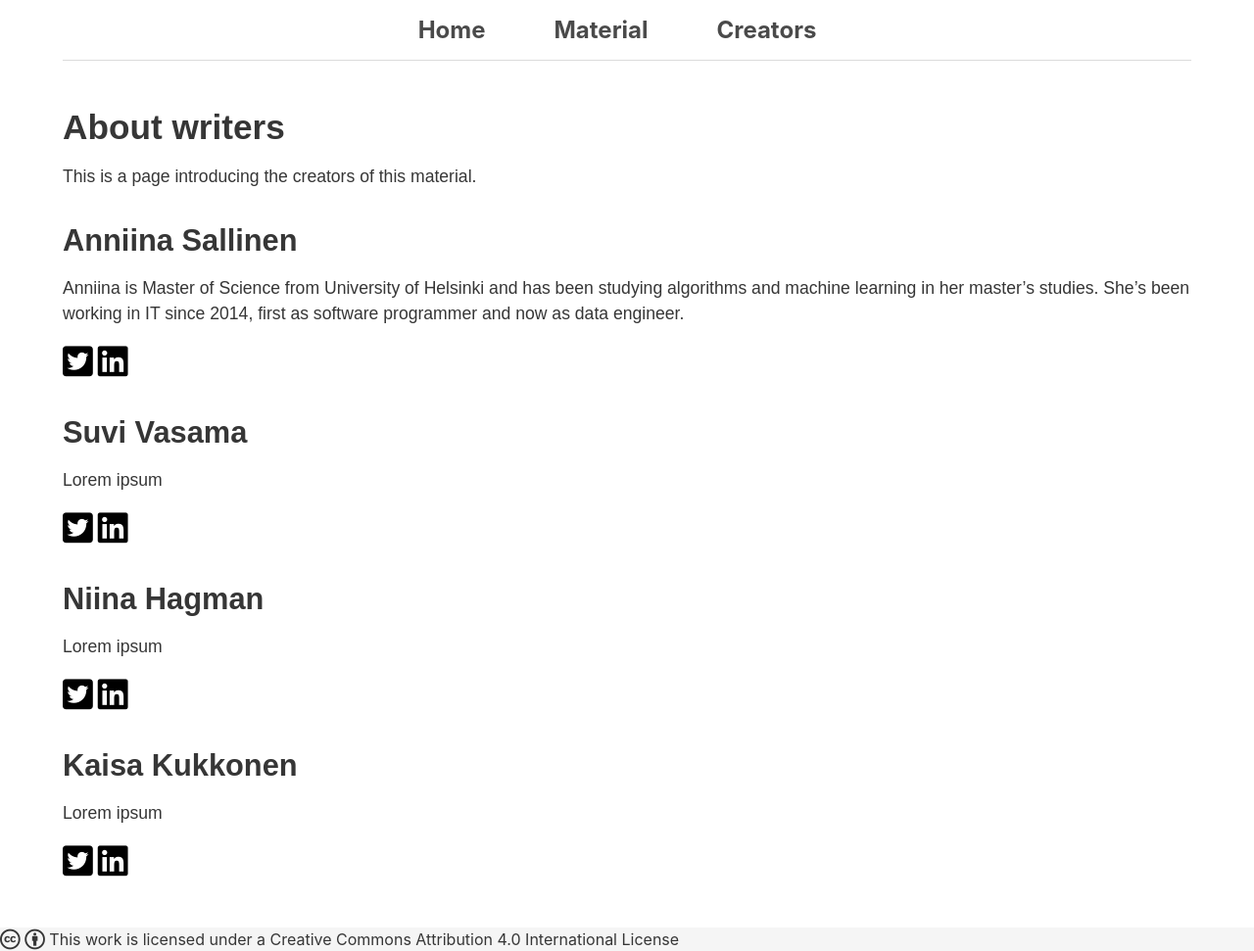
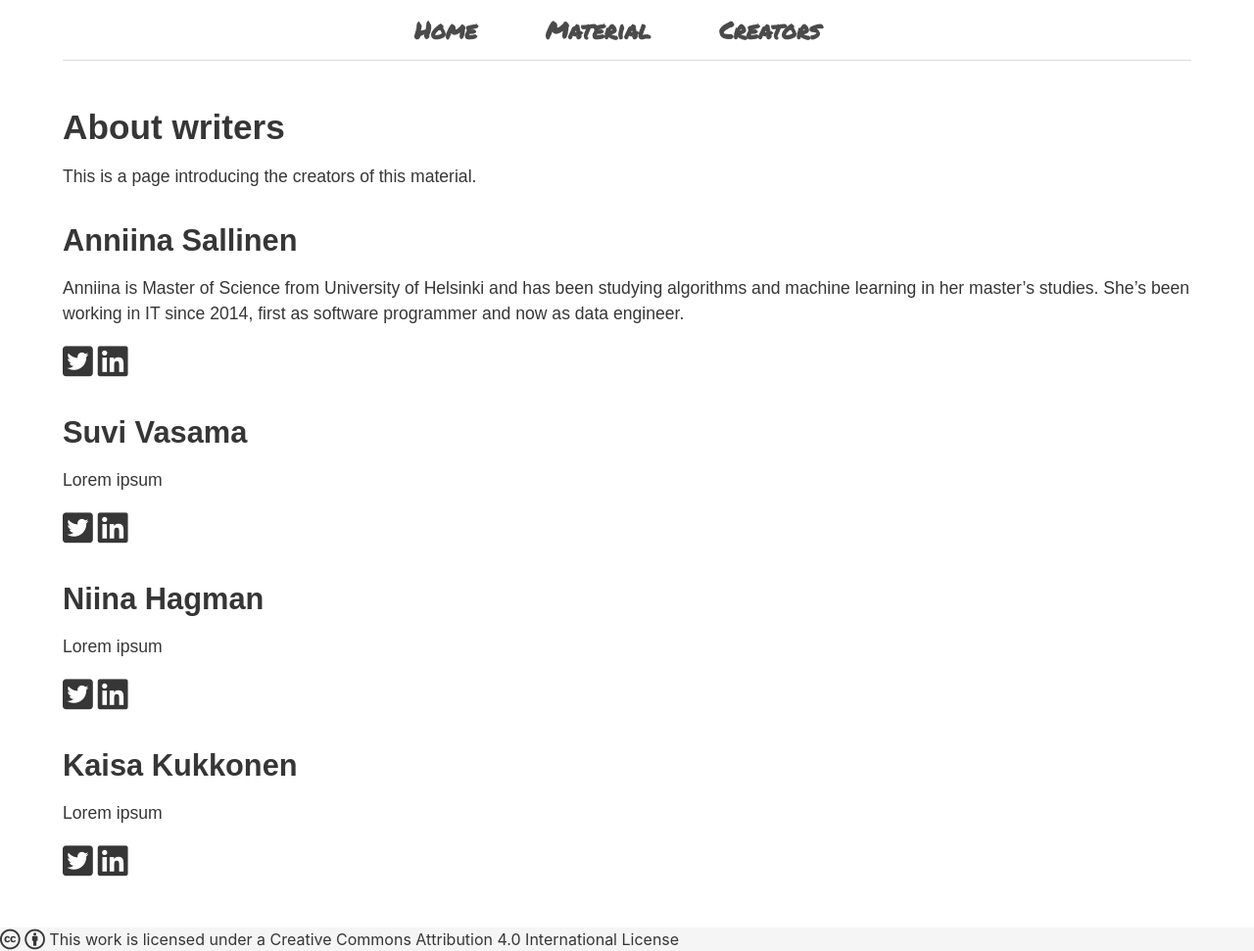
Before and after one commit to OSlevelUPkoodarit/OSlevelUPkoodarit.github.io, a Jekyll site: the page built from creators.md, in a window 1280 px wide. Shown: the part 640-1611 px from the top of the page at 98% size. Built offline with Jekyll 4.4.1, drawn with Linux system fonts in a browser that asks for light colours; nearby versions of some CDN libraries.

Commit message:
some fixes

```diff
--- a/css/main.css
+++ b/css/main.css
@@ -1,5 +1,6 @@
 @import url('https://fonts.googleapis.com/css?family=Nunito:300,400');
 @import url('https://fonts.googleapis.com/css?family=Permanent+Marker');
+@import url('https://fonts.googleapis.com/css?family=M+PLUS+Rounded+1c');
 
 body {
     width: 100%;
@@ -88,7 +89,7 @@ a {
 }
 
 .content a {
-    color: black;
+    color: #363636;
     font-family: "Raleway", sans-serif;
 }
 
@@ -97,7 +98,7 @@ a {
 }
 
 .tabs a {
-    font-family: "BlinkMacSystemFont", sans-serif;
+    font-family: "Permanent Marker", sans-serif;
     color: black;
 }
 
```
